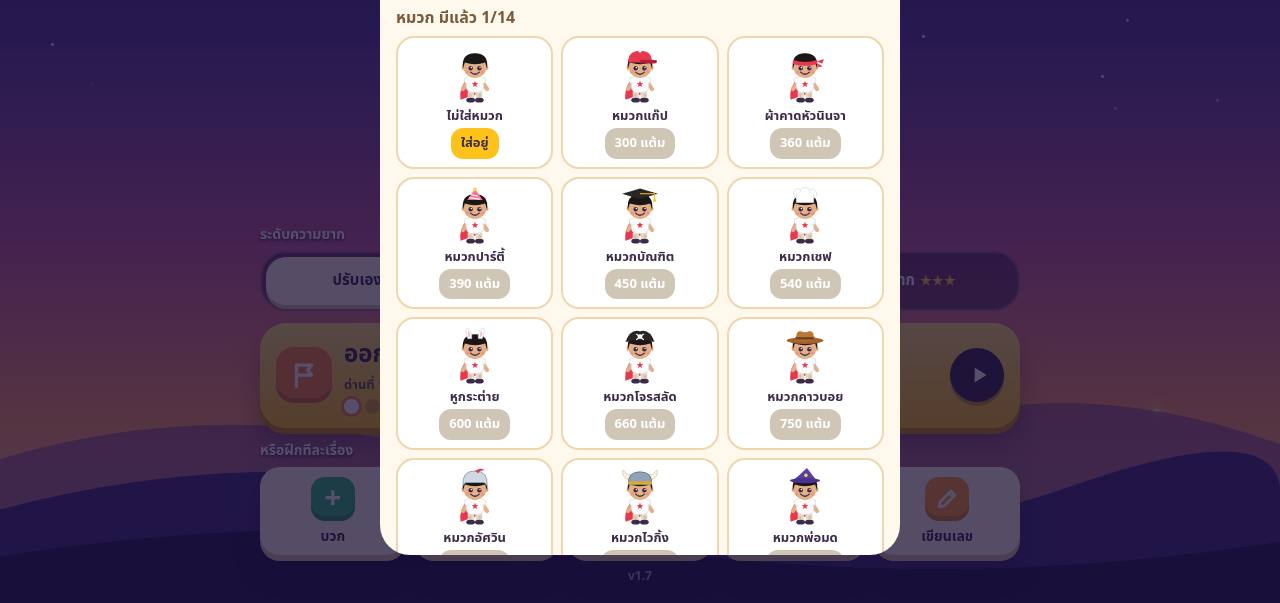
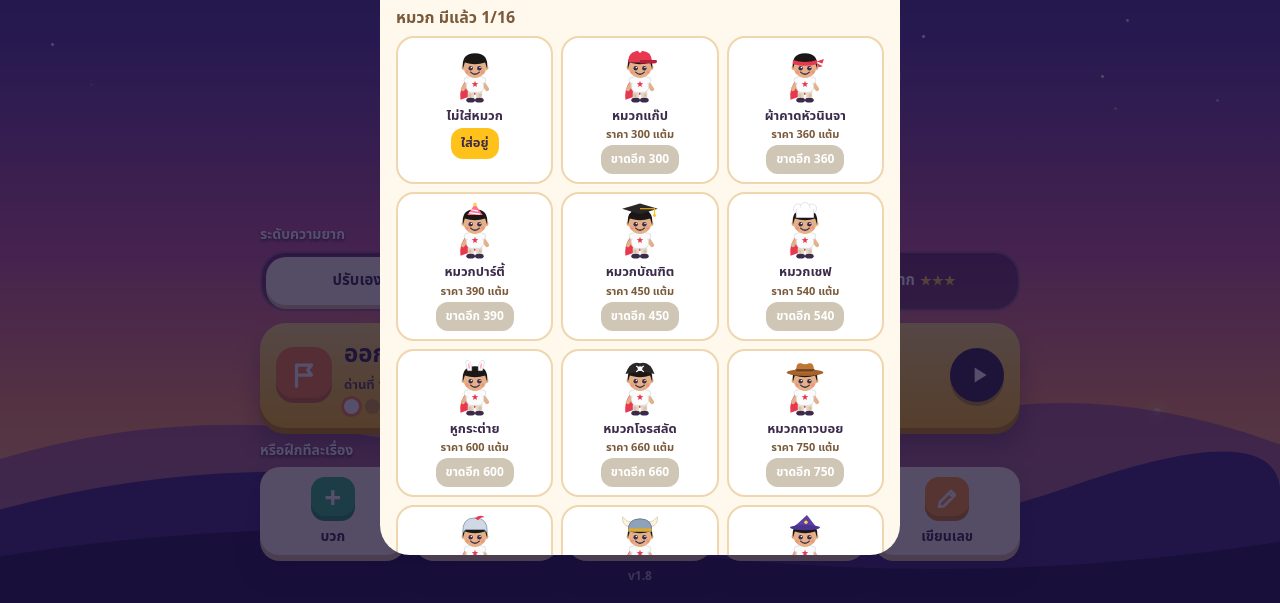
Before and after one commit to suratpoom/number-hero, a plain HTML site: page index.html in a window 1280 px wide. Both pictures are taken after a click on the button 387 px from the left and 40 px from the top of the page. Shown: the part 197-800 px from the top of the page. Drawn offline with Linux system fonts and the light colour scheme.

Commit message:
v1.8: ของแลกด้วยอัญมณี ของปลดล็อกจากความสำเร็จ และบอกแต้มที่ยังขาดในร้าน
Co-Authored-By: Claude Fable 5.2 <noreply@anthropic.com>

```diff
--- a/index.html
+++ b/index.html
@@ -308,6 +308,8 @@ button{font:inherit;color:inherit;cursor:pointer}
 .fxg{transform-box:fill-box;transform-origin:center;animation:fxgl 1.8s ease-in-out infinite}
 @keyframes fxgl{50%{transform:scale(1.1);opacity:.55}}
 .fxr{transform-box:fill-box;transform-origin:center;animation:spin 6s linear infinite}
+.cc small{font-size:11px;line-height:1.2;color:#7a5a3a;font-weight:700}
+.cc button:disabled{font-size:12px}
 </style>
 </head>
 <body>
@@ -339,7 +341,7 @@ button{font:inherit;color:inherit;cursor:pointer}
     <button class="wrap mode advbtn" id="adv"><span class="mi" style="--c:#ff8a3d"><svg viewBox="0 0 24 24"><path d="M6 21V4M6 4h12l-3 4 3 4H6"/></svg></span><span class="advt"><b>ออกผจญภัย</b><small id="advsub"></small><span class="dots" id="advdots"></span></span><span class="go"><svg viewBox="0 0 24 24"><path d="M8 5l11 7-11 7z"/></svg></span></button>
     <div class="wrap seclab">หรือฝึกทีละเรื่อง</div>
     <div class="wrap modes" id="modes"></div>
-    <div class="ver">v1.7</div>
+    <div class="ver">v1.8</div>
   </section>
 
   <!-- แผนที่ผจญภัย -->
@@ -849,18 +851,23 @@ const HATS=[{n:'ไม่ใส่หมวก',p:0,s:''},
  {n:'หมวกไวกิ้ง',p:350,s:'<path d="M38 24Q22 21 24 4q8 11 19 11zM82 24q16-3 14-20-8 11-19 11z" fill="#fff3e0" stroke="#d3c2a8" stroke-width="1.500"/><path d="M36 34Q34 8 60 8q26 0 24 26z" fill="#8fa3b8" stroke="#6b7f95" stroke-width="2"/><rect x="36" y="28" width="48" height="6" fill="#e9a91c"/>'},
  {n:'หมวกพ่อมด',p:450,s:'<path d="M36 26 64 0l20 26z" fill="#5b3fa0"/><ellipse cx="60" cy="26" rx="31" ry="5.500" fill="#4a3290"/><circle cx="62" cy="15" r="3.500" fill="#ffd34d"/>'},
  {n:'หมวกนักบินอวกาศ',p:550,s:'<circle cx="60" cy="42" r="31" fill="rgba(170,225,255,.3)" stroke="#fff" stroke-width="4"/><path d="M40 25q8-8 18-9" stroke="#fff" stroke-width="3" fill="none" stroke-linecap="round"/>'},
- {n:'มงกุฎทอง',p:700,s:'<path d="M38 24 36 6l12 9 12-13 12 13 12-9-2 18z" fill="#ffd34d" stroke="#c98f0a" stroke-width="2"/><circle cx="60" cy="17" r="3" fill="#e8384f"/><circle cx="46" cy="19" r="2.200" fill="#4aa3ff"/><circle cx="74" cy="19" r="2.200" fill="#4aa3ff"/>'}];
+ {n:'มงกุฎทอง',p:700,s:'<path d="M38 24 36 6l12 9 12-13 12 13 12-9-2 18z" fill="#ffd34d" stroke="#c98f0a" stroke-width="2"/><circle cx="60" cy="17" r="3" fill="#e8384f"/><circle cx="46" cy="19" r="2.200" fill="#4aa3ff"/><circle cx="74" cy="19" r="2.200" fill="#4aa3ff"/>'},
+ {n:'มงกุฎทับทิม',g:[0,3],s:'<path d="M38 24 36 6l12 9 12-13 12 13 12-9-2 18z" fill="#e8384f" stroke="#b81f3a" stroke-width="2"/><circle cx="60" cy="17" r="3" fill="#fff"/><circle cx="46" cy="19" r="2.200" fill="#ffd34d"/><circle cx="74" cy="19" r="2.200" fill="#ffd34d"/>'},
+ {n:'หมวกมังกร',a:{t:'ชนะราชามังกรดารา',ok:()=>!!P.mon[5]},s:'<path d="M40 22 31 3l15 10zM80 22l9-19-15 10z" fill="#fff3e0" stroke="#d3c2a8" stroke-width="1.500"/><path d="M35 36Q33 8 60 8q27 0 25 28l-6-6H41z" fill="#3d6bd6" stroke="#2a4ea8" stroke-width="2"/><path d="M52 10l4-8 4 7 4-7 4 8z" fill="#ffd34d"/><circle cx="50" cy="24" r="2.500" fill="#ffd34d"/><circle cx="70" cy="24" r="2.500" fill="#ffd34d"/>'}];
 const SHIRTS=[{n:'เสื้อขาวดาวแดง',p:0,c:'#fbfbfb',s:'#d5dae2',e:'#e8384f'},{n:'เสื้อแดง',p:100,c:'#e8384f',s:'#b81f3a',e:'#ffd34d'},{n:'เสื้อฟ้า',p:100,c:'#4aa3ff',s:'#2a74c9',e:'#ffffff'},
  {n:'เสื้อเขียว',p:120,c:'#35b97c',s:'#218a58',e:'#ffd34d'},{n:'เสื้อเหลือง',p:120,c:'#ffc21a',s:'#c98f0a',e:'#e8384f'},{n:'เสื้อส้ม',p:120,c:'#ff8a3d',s:'#c9611d',e:'#ffffff'},
  {n:'เสื้อม่วง',p:150,c:'#8f7bd6',s:'#5d49a8',e:'#ffd34d'},{n:'เสื้อชมพู',p:150,c:'#ff8fb0',s:'#d9608a',e:'#ffffff'},{n:'ชุดนินจาดำ',p:250,c:'#2b2626',s:'#111111',e:'#e8384f'},
- {n:'เกราะเงิน',p:400,c:'#cfd8e3',s:'#8fa3b8',e:'#4aa3ff'},{n:'เกราะทอง',p:600,c:'#ffd34d',s:'#c98f0a',e:'#ffffff'}];
+ {n:'เกราะเงิน',p:400,c:'#cfd8e3',s:'#8fa3b8',e:'#4aa3ff'},{n:'เกราะทอง',p:600,c:'#ffd34d',s:'#c98f0a',e:'#ffffff'},
+ {n:'เสื้อมรกต',g:[1,3],c:'#1fa56b',s:'#0f7048',e:'#c9ffe6'},{n:'เสื้อผู้พิชิต',a:{t:'ชนะสัตว์ประหลาดครบ 6 ตัว',ok:()=>MON.every((_,k)=>P.mon[k])},c:'#5b3fa0',s:'#3a2670',e:'#ffd34d'}];
 const PANTS=[{n:'กางเกงครีม',p:0,c:'#e6d8c3',s:'#d3c2a8'},{n:'ยีนส์น้ำเงิน',p:80,c:'#3b5a9a',s:'#2c4578'},{n:'กางเกงดำ',p:80,c:'#2b2626',s:'#111111'},
  {n:'กางเกงน้ำตาล',p:100,c:'#8a5a2b',s:'#6b4226'},{n:'กางเกงเขียวทหาร',p:100,c:'#6b8f4a',s:'#4f6e33'},{n:'กางเกงแดง',p:100,c:'#e8384f',s:'#b81f3a'},
  {n:'กางเกงขาว',p:120,c:'#fbfbfb',s:'#d5dae2'},{n:'กางเกงม่วง',p:120,c:'#8f7bd6',s:'#5d49a8'},{n:'กางเกงฟ้า',p:120,c:'#4aa3ff',s:'#2a74c9'},
- {n:'เกราะขาเงิน',p:300,c:'#cfd8e3',s:'#8fa3b8'},{n:'เกราะขาทอง',p:500,c:'#ffd34d',s:'#c98f0a'}];
+ {n:'เกราะขาเงิน',p:300,c:'#cfd8e3',s:'#8fa3b8'},{n:'เกราะขาทอง',p:500,c:'#ffd34d',s:'#c98f0a'},
+ {n:'กางเกงไพลิน',g:[2,3],c:'#2f6fd6',s:'#1d4ea3'},{n:'กางเกงนักสู้',a:{t:'ชนะสัตว์ประหลาด 3 ตัว',ok:()=>P.mon.filter(Boolean).length>=3},c:'#5b3fa0',s:'#3a2670'}];
 const SHOES=[{n:'รองเท้าดำ',p:0,c:'#3b2a4a'},{n:'ผ้าใบขาว',p:60,c:'#fbfbfb'},{n:'รองเท้าแดง',p:80,c:'#e8384f'},{n:'รองเท้าฟ้า',p:80,c:'#4aa3ff'},
  {n:'รองเท้าเขียว',p:80,c:'#35b97c'},{n:'รองเท้าเหลือง',p:100,c:'#ffc21a'},{n:'รองเท้าส้ม',p:100,c:'#ff8a3d'},{n:'รองเท้าชมพู',p:100,c:'#ff8fb0'},
- {n:'บูตน้ำตาล',p:150,c:'#8a5a2b'},{n:'รองเท้าเงิน',p:300,c:'#cfd8e3'},{n:'รองเท้าทอง',p:500,c:'#ffd34d'}];
+ {n:'บูตน้ำตาล',p:150,c:'#8a5a2b'},{n:'รองเท้าเงิน',p:300,c:'#cfd8e3'},{n:'รองเท้าทอง',p:500,c:'#ffd34d'},
+ {n:'รองเท้าบุษราคัม',g:[3,2],c:'#ffb400'},{n:'รองเท้าสายฟ้า',a:{t:'เปิดหีบสมบัติ 1 ครั้ง',ok:()=>A.medals>=1},c:'#6fe0ff'}];
 /* เอฟเฟกต์รอบตัว: b = ชิ้นที่อยู่หลังตัวละคร · f = ชิ้นที่ลอยอยู่หน้าตัวละคร (ขยับด้วย CSS .fxt .fxu .fxg .fxr) */
 const FXP=[[14,30],[105,24],[101,66],[15,74],[60,7],[108,102],[11,104],[88,9]];
 const fxSpark=cs=>FXP.map(([x,y],i)=>`<path class="fxt" style="animation-delay:${(-i*.23).toFixed(2)}s" d="M${x} ${y-6}l1.800 4.200 4.200 1.800-4.200 1.800-1.800 4.200-1.800-4.200-4.200-1.800 4.200-1.800z" fill="${cs[i%cs.length]}"/>`).join('');
@@ -872,9 +879,10 @@ const fxRing=`<g class="fxr">${RB.map((c,i)=>`<circle cx="60" cy="64" r="54" fil
 const FX=[{n:'ไม่มีเอฟเฟกต์',p:0,b:'',f:''},{n:'ดาววิบวับ',p:150,b:'',f:fxSpark(['#ffd34d','#fff3a8'])},{n:'ประกายเงิน',p:150,b:'',f:fxSpark(['#ffffff','#cfe9ff'])},
  {n:'ฟองสบู่',p:200,b:'',f:fxBub('#9fdcff')},{n:'หัวใจลอย',p:200,b:'',f:fxHeart('#ff6f91')},{n:'ประกายรุ้ง',p:300,b:'',f:fxSpark(RB)},
  {n:'ออร่าทอง',p:400,b:fxGlow('#ffd34d'),f:fxSpark(['#ffd34d'])},{n:'ออร่าไฟ',p:400,b:fxGlow('#ff5a2e'),f:fxSpark(['#ff8a3d','#ffd34d'])},
- {n:'ออร่าน้ำแข็ง',p:400,b:fxGlow('#6fd0ff'),f:fxSpark(['#ffffff','#9fdcff'])},{n:'ออร่าสายรุ้ง',p:600,b:fxRing,f:fxSpark(RB)}];
+ {n:'ออร่าน้ำแข็ง',p:400,b:fxGlow('#6fd0ff'),f:fxSpark(['#ffffff','#9fdcff'])},{n:'ออร่าสายรุ้ง',p:600,b:fxRing,f:fxSpark(RB)},
+ {n:'ออร่าเพชรดารา',g:[4,1],b:fxGlow('#c9f1ff')+fxRing,f:fxSpark(['#ffffff','#c9f1ff','#ffd34d'])},{n:'ออร่านักปราชญ์',a:{t:'ตอบเลขครบ 100 ข้อ',ok:()=>Object.values(P.stat).reduce((n,x)=>n+x.n,0)>=100},b:fxGlow('#8f7bd6'),f:fxSpark(['#ffd34d','#d9c8ff'])}];
 const PRICE_X=3; /* ตัวคูณราคาทั้งร้าน (Surat ขอให้ซื้อยากขึ้น 3 เท่า 2026-11-21) */
-const cost=it=>it.p*PRICE_X;
+const cost=it=>(it.p||0)*PRICE_X;
 const SHOE='rx="9" ry="5" fill="#3b2a4a"';
 const EMB='76.570z" fill="#e8384f"';
 /* ประกอบตัวละครจากหมวก เสื้อ กางเกง (แทนสีในรูปต้นแบบก่อน แล้วค่อยวางหมวก เพื่อไม่ให้สีหมวกถูกแทนไปด้วย) */
@@ -894,18 +902,28 @@ function openBook(){const card=(pic,name,has)=>`<div class="cc ${has?'':'no'}"><
 const SHOP={h:{list:HATS,own:'owned',cur:'hat',t:'หมวก'},s:{list:SHIRTS,own:'ownS',cur:'shirt',t:'เสื้อ'},p:{list:PANTS,own:'ownP',cur:'pants',t:'กางเกง'},
  o:{list:SHOES,own:'ownSh',cur:'shoe',t:'รองเท้า'},f:{list:FX,own:'ownF',cur:'fx',t:'เอฟเฟกต์'}};
 let shopTab='h';
+const owns=(d,i)=>P[d.own].includes(i)||!!(d.list[i].a&&d.list[i].a.ok());
 function openShop(keep){const k=shopTab,d=SHOP[k],now={h:P.hat,s:P.shirt,p:P.pants,o:P.shoe,f:P.fx};
  const tabs=`<div class="tabs">${Object.keys(SHOP).map(x=>`<button data-tab="${x}" class="${x===k?'on':''}">${SHOP[x].t}</button>`).join('')}</div>`;
- const cards=d.list.map((it,i)=>{const own=P[d.own].includes(i),on=P[d.cur]===i,v=Object.assign({},now,{[k]:i});
-  return `<div class="cc"><span class="pic">${dress(v.h,v.s,v.p,v.o,v.f)}</span>${it.n}<button data-t="${k}" data-i="${i}" class="${on?'on':''}" ${!own&&S.total<cost(it)?'disabled':''}>${on?'ใส่อยู่':own?'ใส่':cost(it)+' แต้ม'}</button></div>`}).join('');
- const sc=$('sheet').querySelector('.shc'),y=keep?sc.scrollTop:0;
- sheet('ร้านแต่งตัว',`<h3>มี ${S.total} แต้ม</h3>${tabs}<h3>${d.t} มีแล้ว ${P[d.own].length}/${d.list.length}</h3><div class="cg">${cards}</div>`);sc.scrollTop=y}
+ const cards=d.list.map((it,i)=>{const own=owns(d,i),on=P[d.cur]===i,v=Object.assign({},now,{[k]:i});let txt,dis=false,note='';
+  if(on)txt='ใส่อยู่';else if(own)txt='ใส่';
+  else if(it.a){txt='ยังล็อก';dis=true;note='ปลดล็อก: '+it.a.t}
+  else if(it.g){const have=P.gems[it.g[0]],nm=GEMS[it.g[0]].n;dis=have<it.g[1];txt=dis?`${nm} ${have}/${it.g[1]}`:'แลกเลย';note=`ใช้${nm} ${it.g[1]} เม็ด`}
+  else{const c=cost(it);dis=S.total<c;txt=dis?`ขาดอีก ${c-S.total}`:`${c} แต้ม`;if(dis)note=`ราคา ${c} แต้ม`}
+  return `<div class="cc"><span class="pic">${dress(v.h,v.s,v.p,v.o,v.f)}</span>${it.n}${note?`<small>${note}</small>`:''}<button data-t="${k}" data-i="${i}" class="${on?'on':''}" ${dis?'disabled':''}>${txt}</button></div>`}).join('');
+ const sc=$('sheet').querySelector('.shc'),y=keep?sc.scrollTop:0,n=d.list.filter((_,i)=>owns(d,i)).length;
+ sheet('ร้านแต่งตัว',`<h3>มี ${S.total} แต้ม</h3>${tabs}<h3>${d.t} มีแล้ว ${n}/${d.list.length}</h3><div class="cg">${cards}</div>`);sc.scrollTop=y}
 $('shb').onclick=e=>{const tb=e.target.closest('button[data-tab]');if(tb){shopTab=tb.dataset.tab;sfx.tap();openShop();return}
  const o=e.target.closest('button[data-off]');
  if(o){const m=o.dataset.off;if(!P.off[m]&&OPS.includes(m)&&OPS.filter(x=>!P.off[x]).length<=1){toast('<span>ต้องเปิดไว้อย่างน้อย 1 เรื่อง</span>');return}
   if(P.off[m])delete P.off[m];else P.off[m]=1;saveP();sfx.tap();drawModes();openParent();return}
  const b=e.target.closest('button[data-t]');if(!b)return;const d=SHOP[b.dataset.t],i=+b.dataset.i,it=d.list[i];
- if(!P[d.own].includes(i)){if(S.total<cost(it))return;S.total-=cost(it);saveT();P[d.own].push(i);sfx.win()}else sfx.tap();
+ if(!owns(d,i)){
+  if(it.a)return;
+  if(it.g){if(P.gems[it.g[0]]<it.g[1])return;P.gems[it.g[0]]-=it.g[1]}
+  else{if(S.total<cost(it))return;S.total-=cost(it);saveT()}
+  sfx.win()}else sfx.tap();
+ if(!P[d.own].includes(i))P[d.own].push(i);
  P[d.cur]=i;saveP();wear();openShop(true)};
 function openParent(){const rows=['add','sub','mul','div','write'].map(m=>{const s=P.stat[m]||{n:0,ok:0};
  return `<tr><td>${MN[m]}</td><td>${s.n}</td><td>${s.n?Math.round(s.ok/s.n*100)+'%':'-'}</td><td>${P.skill[m]!==undefined?LEVELS[autoLv(m)].name:'-'}</td></tr>`}).join('');
```
